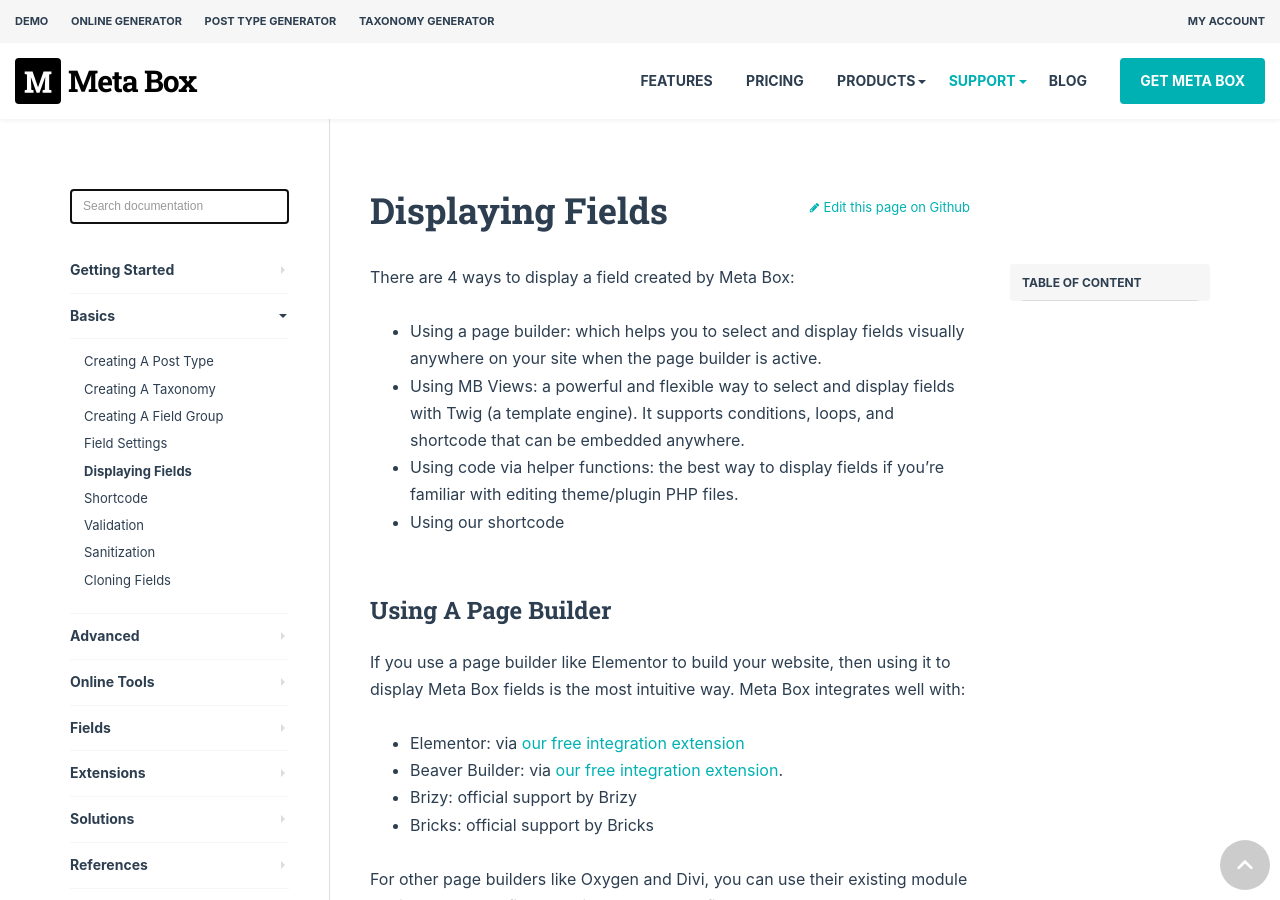
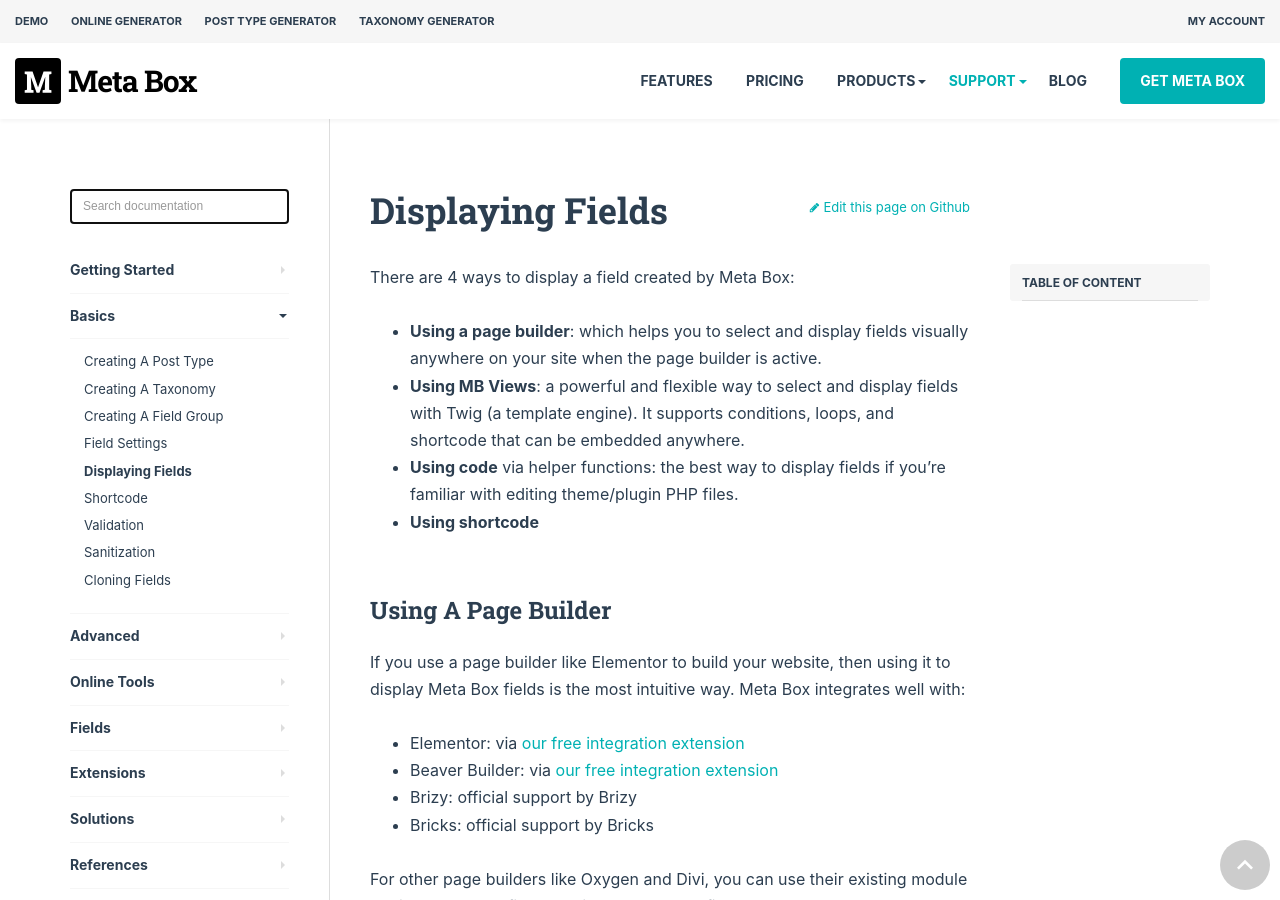
Before and after one commit to wpmetabox/docs, a Jekyll site: the page built from _docs/displaying-fields.md, in a window 1280 px wide and 900 px high. Built offline with Jekyll 4.4.1, drawn with Linux system fonts in a browser that asks for light colours; comment, search, counter and statistics services are not loaded; some of the changed text lies outside the part shown.

Commit message:
Update displaying field

````diff
--- a/_docs/displaying-fields.md
+++ b/_docs/displaying-fields.md
@@ -4,17 +4,17 @@
 
 There are 4 ways to display a field created by Meta Box:
 
-- Using a page builder: which helps you to select and display fields visually anywhere on your site when the page builder is active.
-- Using MB Views: a powerful and flexible way to select and display fields with Twig (a template engine). It supports conditions, loops, and shortcode that can be embedded anywhere.
-- Using code via helper functions: the best way to display fields if you're familiar with editing theme/plugin PHP files.
-- Using our shortcode
+- **Using a page builder**: which helps you to select and display fields visually anywhere on your site when the page builder is active.
+- **Using MB Views**: a powerful and flexible way to select and display fields with Twig (a template engine). It supports conditions, loops, and shortcode that can be embedded anywhere.
+- **Using code** via helper functions: the best way to display fields if you're familiar with editing theme/plugin PHP files.
+- **Using shortcode**
 
 ## Using a page builder
 
 If you use a page builder like Elementor to build your website, then using it to display Meta Box fields is the most intuitive way. Meta Box integrates well with:
 
 - Elementor: via [our free integration extension](https://metabox.io/plugins/mb-elementor-integrator/)
-- Beaver Builder: via [our free integration extension](https://metabox.io/plugins/meta-box-beaver-themer-integrator/).
+- Beaver Builder: via [our free integration extension](https://metabox.io/plugins/meta-box-beaver-themer-integrator/)
 - Brizy: official support by Brizy
 - Bricks: official support by Bricks
 
@@ -124,10 +124,13 @@
 
 To make it easy for users to insert custom fields' values inside post content/widget or anywhere, Meta Box provides a shortcode to help you get and display field values.
 
+To display a field value for the curren post:
+
 ```
 [rwmb_meta id="field_id"]
+```
 
-// or
+To display a field value for a specific post:
 
 [rwmb_meta id="field_id" object_id="123"]
 ```
````
